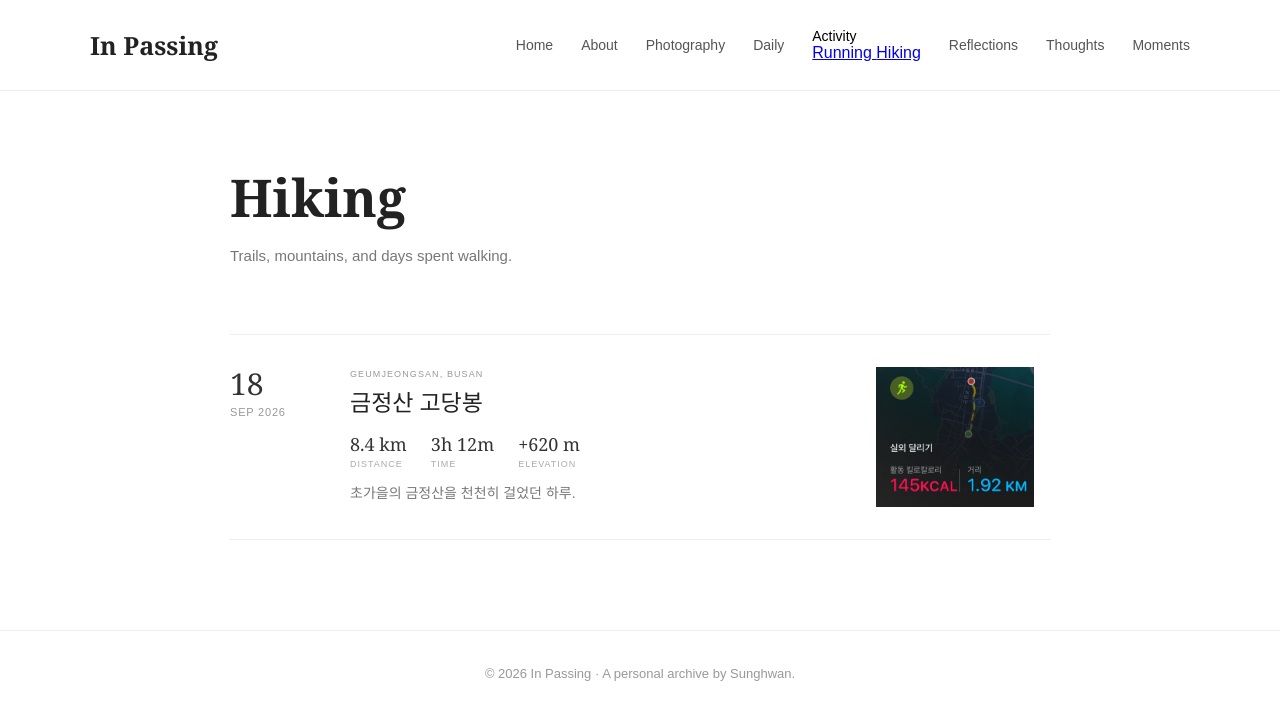
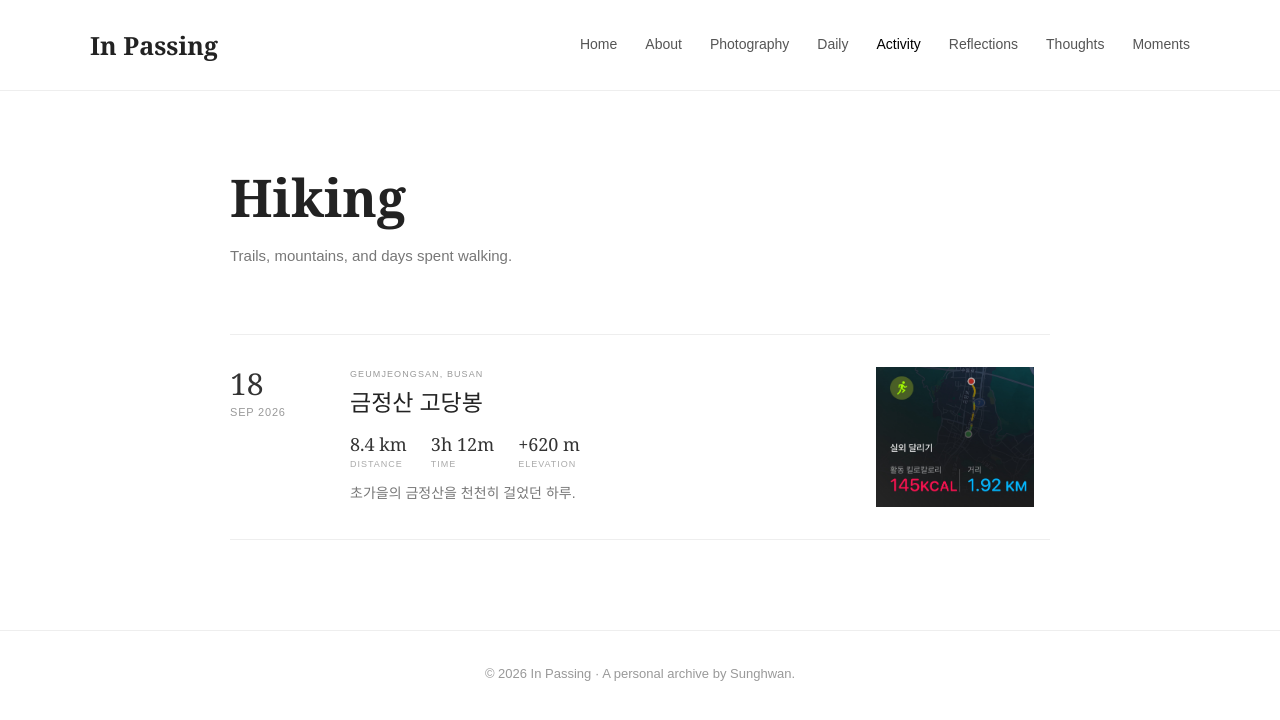
Before and after one commit to sunghwanlog/sunghwanlog.github.io, a Jekyll site: the page built from hiking.html, in a window 1280 px wide. Shown: the top 720 px of the page. Built offline with Jekyll 4.4.1, drawn with Linux system fonts in a browser that asks for light colours.

Commit message:
Update header.css

```diff
--- a/assets/css/header.css
+++ b/assets/css/header.css
@@ -4,26 +4,42 @@
 
 header {
   padding: 28px 0;
+
   border-bottom: 1px solid #eeeeee;
+
+  background: #ffffff;
 }
 
 
 header nav {
   display: flex;
+
   justify-content: space-between;
   align-items: center;
 }
 
 
+
+/* =========================
+   LOGO
+========================= */
+
 header .logo {
-  font-family: Georgia, serif;
+  font-family:
+    Georgia,
+    serif;
+
   font-size: 25px;
   font-weight: bold;
 }
 
 
 header .logo a {
+  margin: 0;
+  padding: 0;
+
   color: #222;
+
   text-decoration: none;
 }
 
@@ -36,10 +52,14 @@
 header .menu {
   display: flex;
   flex-wrap: wrap;
+
   justify-content: flex-end;
   align-items: center;
 
   gap: 28px;
+
+  margin: 0;
+  padding: 0;
 }
 
 
@@ -58,7 +78,9 @@
   padding: 0;
 
   color: #555;
+
   font-size: 14px;
+  line-height: 1.4;
 
   text-decoration: none;
   white-space: nowrap;
@@ -72,6 +94,7 @@
 
 header .menu .menu-item > a.active {
   color: #000;
+
   font-weight: 500;
 }
 
@@ -81,66 +104,75 @@
    ACTIVITY DROPDOWN
 ========================= */
 
-header .activity-menu .dropdown {
+header .menu .activity-menu {
+  position: relative;
+}
+
+
+
+/* 기본 상태에서는 반드시 숨김 */
+
+header .menu .activity-menu .activity-dropdown {
   position: absolute;
 
   top: calc(100% + 8px);
   left: 50%;
 
   width: max-content;
-  min-width: 82px;
+  min-width: 90px;
 
+  margin: 0;
   padding: 5px 0;
 
   background: #ffffff;
 
   border: none;
-  border-radius: 3px;
 
   box-shadow:
-    0 4px 12px rgba(0, 0, 0, 0.05);
+    0 4px 12px rgba(0, 0, 0, 0.06);
 
   opacity: 0;
   visibility: hidden;
+  pointer-events: none;
 
   transform: translate(-50%, 4px);
 
   transition:
     opacity 0.15s ease,
-    transform 0.15s ease,
-    visibility 0.15s ease;
+    visibility 0.15s ease,
+    transform 0.15s ease;
 
   z-index: 1000;
 }
 
 
 
-/* Activity와 dropdown 사이
-   마우스 이동 연결 영역 */
+/* Activity와 dropdown 사이의 마우스 이동 공간 */
 
-header .activity-menu .dropdown::before {
+header .menu .activity-menu .activity-dropdown::before {
   content: "";
 
   position: absolute;
 
+  top: -8px;
   left: 0;
   right: 0;
-  top: -8px;
 
   height: 8px;
 }
 
 
 
-/* DROPDOWN LINKS */
+/* Dropdown 안의 Running / Hiking */
 
-header .activity-menu .dropdown a {
+header .menu .activity-menu .activity-dropdown > a {
   display: block;
 
   margin: 0;
   padding: 6px 12px;
 
   color: #777;
+
   font-size: 12px;
   line-height: 1.4;
 
@@ -151,25 +183,28 @@
 }
 
 
-header .activity-menu .dropdown a:hover {
+header .menu .activity-menu .activity-dropdown > a:hover {
   color: #222;
+
   background: #fafafa;
 }
 
 
-header .activity-menu .dropdown a.active {
+header .menu .activity-menu .activity-dropdown > a.active {
   color: #222;
+
   font-weight: 500;
 }
 
 
 
-/* DROPDOWN OPEN */
+/* Activity에 마우스를 올렸을 때만 표시 */
 
-header .activity-menu:hover .dropdown,
-header .activity-menu:focus-within .dropdown {
+header .menu .activity-menu:hover .activity-dropdown,
+header .menu .activity-menu:focus-within .activity-dropdown {
   opacity: 1;
   visibility: visible;
+  pointer-events: auto;
 
   transform: translate(-50%, 0);
 }
@@ -184,6 +219,7 @@
 
   header nav {
     flex-direction: column;
+
     align-items: flex-start;
   }
 
@@ -198,9 +234,15 @@
   }
 
 
-  header .menu .menu-item,
+  header .menu .menu-item {
+    margin: 0;
+    padding: 0;
+  }
+
+
   header .menu .menu-item > a {
     margin: 0;
+    padding: 0;
   }
 
 }
```
